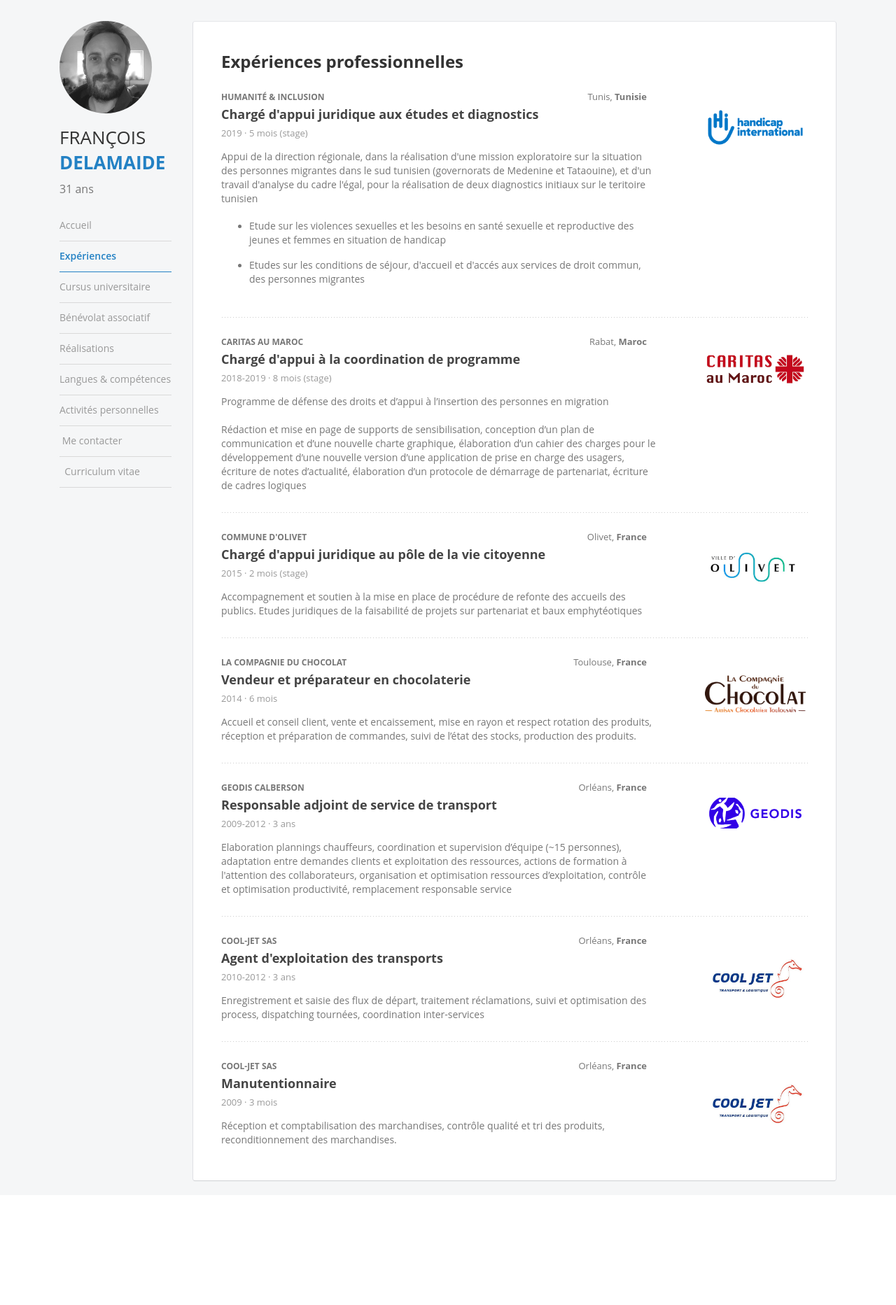
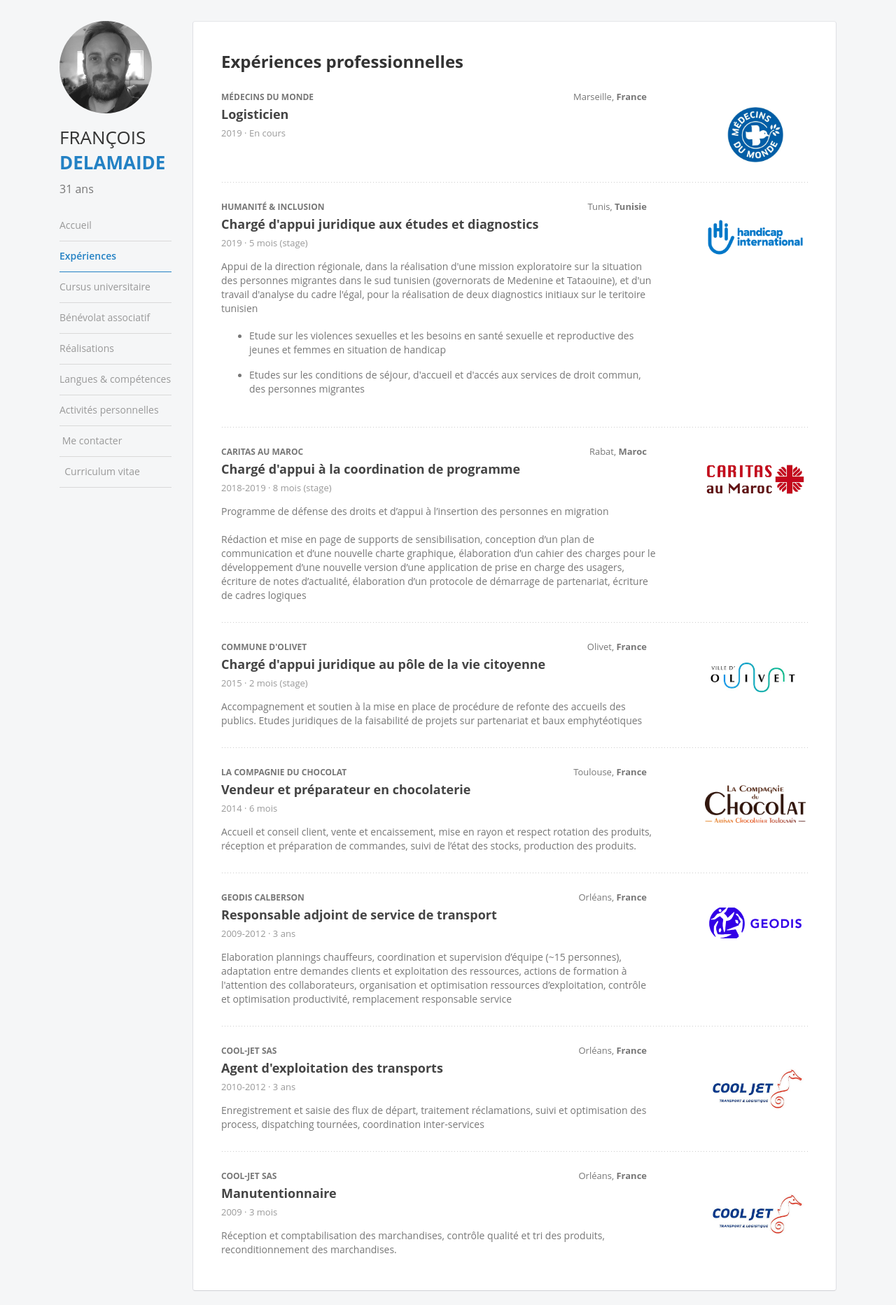
Before and after one commit to aliceout/Work-resume, a PHP site: page /experiences.php in a window 1280 px wide. Shown: the whole page at 70% size. Before the commit the page ends 1688 px from the top, so only its background shows below. Run offline with PHP 8.4, Linux system fonts and the light colour scheme; some libraries are stand-ins or nearby versions.

Commit message:
Log Covid 19 MDM
Ajout de MDM en réponse covid 19

```diff
--- a/experiences.php
+++ b/experiences.php
@@ -8,6 +8,24 @@ include('assets/php/partials/head.php');
         <div class="card-container">
             <h2>Expériences professionnelles</h2>
             <div class="experience">
+
+                <div class="job-position">
+                    <div class="row">
+                        <div class="col-lg-9 col-sm-12">
+                            <div class="row">
+                                <div class="col-md-8 col-sm-12">
+                                    <small><span class="color">MÉDECINS DU MONDE</span></small>
+                                </div>
+                                <div class="col-md-4 col-sm-12 text-right">Marseille, <strong>France</strong>&emsp;<i class="fas fa-map-marker-alt"></i></div>
+                            </div>
+                            <h3>Logisticien</h3>
+                            <div class="date">2019 · En cours</div>
+                        </div>
+                        <div class="col-2 offset-1 d-none d-lg-block">
+                            <div class="logo"><img src="assets/images/mdm.png"></div>
+                        </div>
+                    </div>
+                </div>
 
                 <div class="job-position">
                     <div class="row">
@@ -35,8 +53,6 @@ include('assets/php/partials/head.php');
                         </div>
                     </div>
                 </div>
-
-
 
                 <div class="job-position">
                     <div class="row">
```
